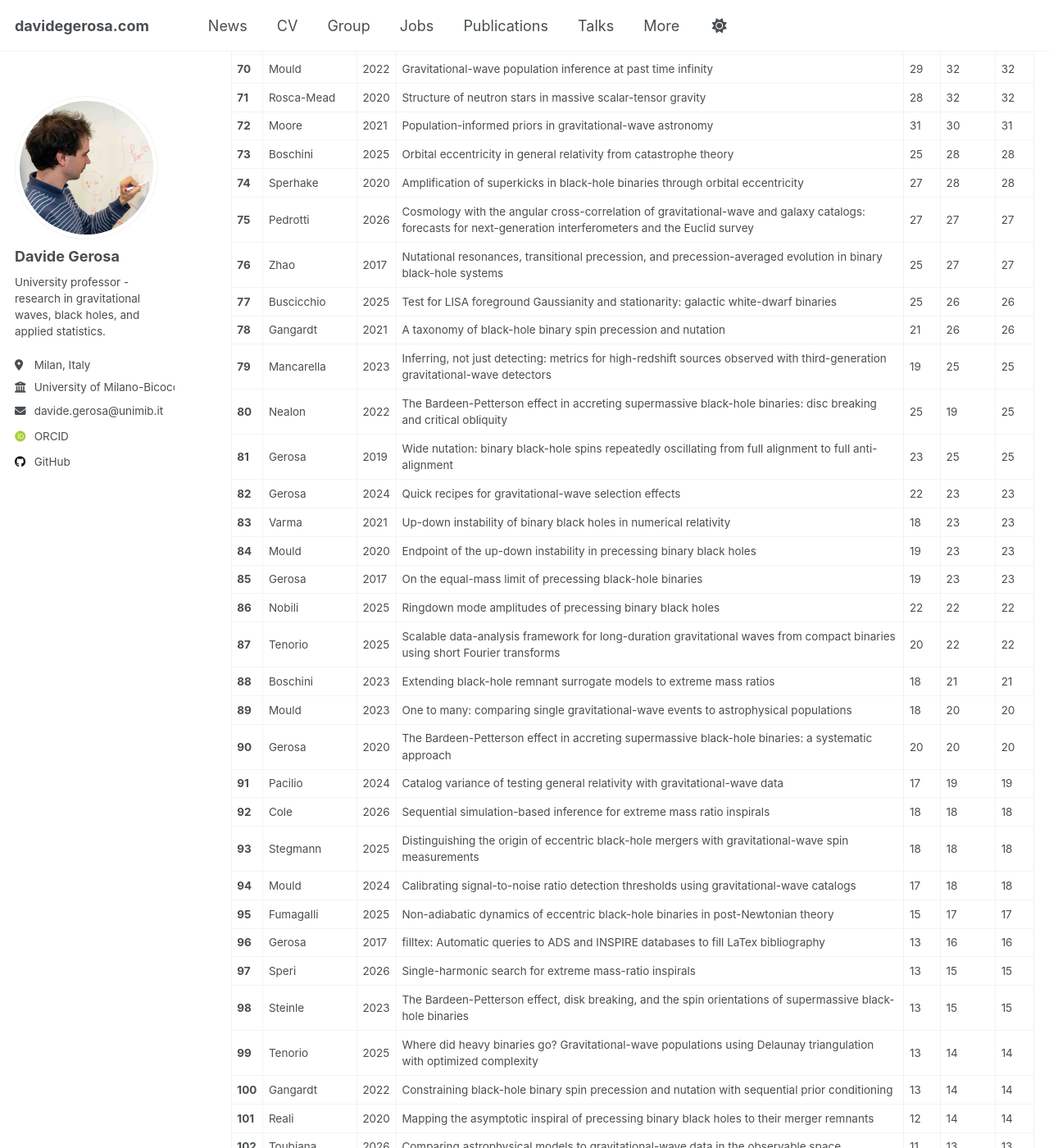
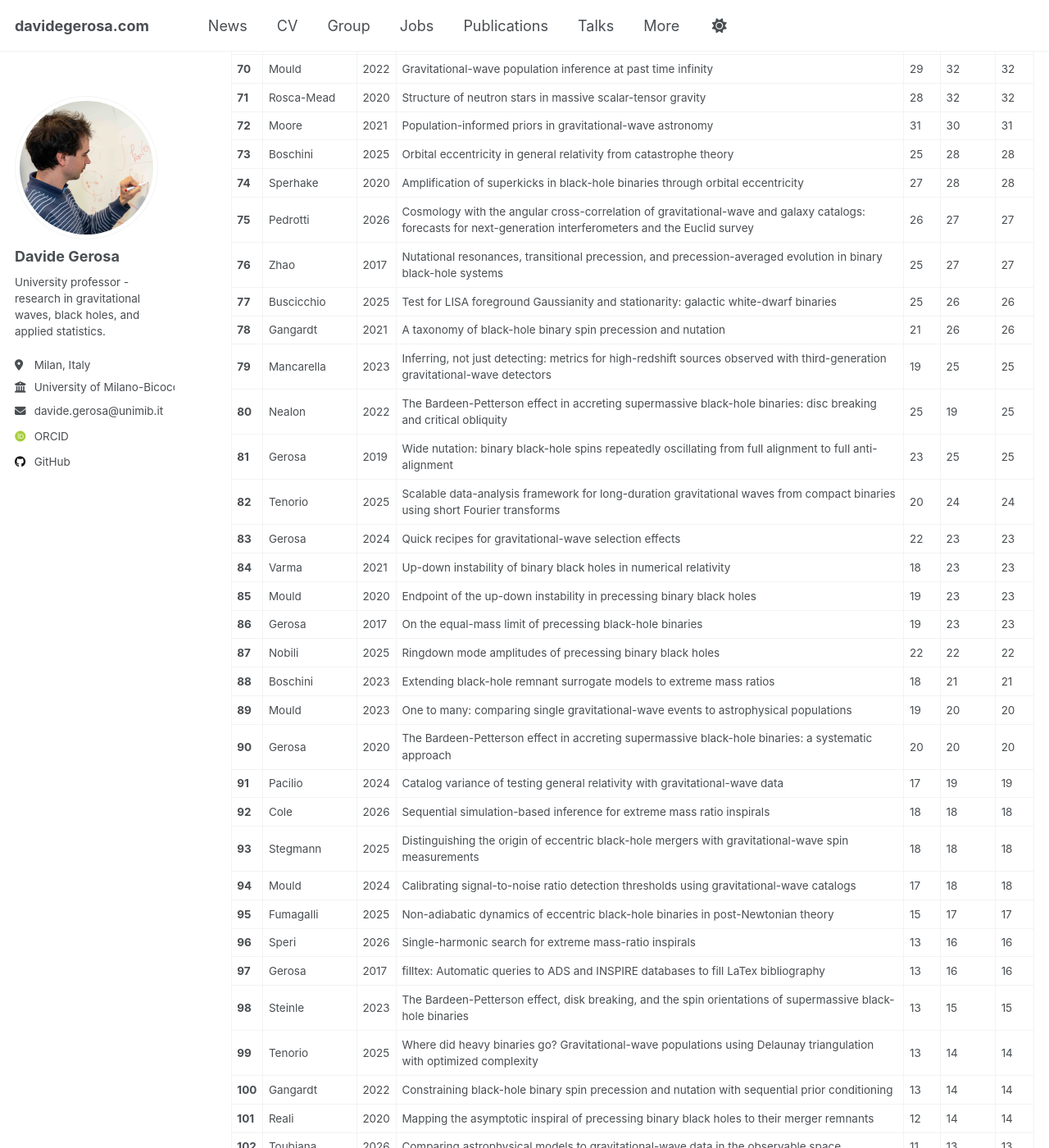
Before and after one commit to dgerosa/website, a Jekyll site: the page built from _pages/citations.md, in a window 1280 px wide and 1400 px high, scrolled down 3286 px. Shown: the whole window at 82% size. Built offline with Jekyll 4.4.1, drawn with Linux system fonts in a browser that asks for light colours; some web fonts are replaced; some of the changed text lies outside the part shown.

Commit message:
Website update from workflow

```diff
--- a/_pages/_citations.md
+++ b/_pages/_citations.md
@@ -77,35 +77,35 @@
 | **66** | Baibhav | 2021 | Looking for the parents of LIGO's black holes | 33 | 34 | 34 |
 | **67** | Wong | 2019 | Machine-learning interpolation of population-synthesis simulations to interpret gravitational-wave observations: a case study | 27 | 33 | 33 |
 | **68** | Chamberlain | 2019 | Frequency-domain waveform approximants capturing Doppler shifts | 31 | 33 | 33 |
-| **69** | Fumagalli | 2023 | Spin-eccentricity interplay in merging binary black holes | 28 | 32 | 32 |
+| **69** | Fumagalli | 2023 | Spin-eccentricity interplay in merging binary black holes | 27 | 32 | 32 |
 | **70** | Mould | 2022 | Gravitational-wave population inference at past time infinity | 29 | 32 | 32 |
 | **71** | Rosca-Mead | 2020 | Structure of neutron stars in massive scalar-tensor gravity | 28 | 32 | 32 |
 | **72** | Moore | 2021 | Population-informed priors in gravitational-wave astronomy | 31 | 30 | 31 |
 | **73** | Boschini | 2025 | Orbital eccentricity in general relativity from catastrophe theory | 25 | 28 | 28 |
 | **74** | Sperhake | 2020 | Amplification of superkicks in black-hole binaries through orbital eccentricity | 27 | 28 | 28 |
-| **75** | Pedrotti | 2026 | Cosmology with the angular cross-correlation of gravitational-wave and galaxy catalogs: forecasts for next-generation interferometers and the Euclid survey | 27 | 27 | 27 |
+| **75** | Pedrotti | 2026 | Cosmology with the angular cross-correlation of gravitational-wave and galaxy catalogs: forecasts for next-generation interferometers and the Euclid survey | 26 | 27 | 27 |
 | **76** | Zhao | 2017 | Nutational resonances, transitional precession, and precession-averaged evolution in binary black-hole systems | 25 | 27 | 27 |
 | **77** | Buscicchio | 2025 | Test for LISA foreground Gaussianity and stationarity: galactic white-dwarf binaries | 25 | 26 | 26 |
 | **78** | Gangardt | 2021 | A taxonomy of black-hole binary spin precession and nutation | 21 | 26 | 26 |
 | **79** | Mancarella | 2023 | Inferring, not just detecting: metrics for high-redshift sources observed with third-generation gravitational-wave detectors | 19 | 25 | 25 |
 | **80** | Nealon | 2022 | The Bardeen-Petterson effect in accreting supermassive black-hole binaries: disc breaking and critical obliquity | 25 | 19 | 25 |
 | **81** | Gerosa | 2019 | Wide nutation: binary black-hole spins repeatedly oscillating from full alignment to full anti-alignment | 23 | 25 | 25 |
-| **82** | Gerosa | 2024 | Quick recipes for gravitational-wave selection effects | 22 | 23 | 23 |
-| **83** | Varma | 2021 | Up-down instability of binary black holes in numerical relativity | 18 | 23 | 23 |
-| **84** | Mould | 2020 | Endpoint of the up-down instability in precessing binary black holes | 19 | 23 | 23 |
-| **85** | Gerosa | 2017 | On the equal-mass limit of precessing black-hole binaries | 19 | 23 | 23 |
-| **86** | Nobili | 2025 | Ringdown mode amplitudes of precessing binary black holes | 22 | 22 | 22 |
-| **87** | Tenorio | 2025 | Scalable data-analysis framework for long-duration gravitational waves from compact binaries using short Fourier transforms | 20 | 22 | 22 |
+| **82** | Tenorio | 2025 | Scalable data-analysis framework for long-duration gravitational waves from compact binaries using short Fourier transforms | 20 | 24 | 24 |
+| **83** | Gerosa | 2024 | Quick recipes for gravitational-wave selection effects | 22 | 23 | 23 |
+| **84** | Varma | 2021 | Up-down instability of binary black holes in numerical relativity | 18 | 23 | 23 |
+| **85** | Mould | 2020 | Endpoint of the up-down instability in precessing binary black holes | 19 | 23 | 23 |
+| **86** | Gerosa | 2017 | On the equal-mass limit of precessing black-hole binaries | 19 | 23 | 23 |
+| **87** | Nobili | 2025 | Ringdown mode amplitudes of precessing binary black holes | 22 | 22 | 22 |
 | **88** | Boschini | 2023 | Extending black-hole remnant surrogate models to extreme mass ratios | 18 | 21 | 21 |
-| **89** | Mould | 2023 | One to many: comparing single gravitational-wave events to astrophysical populations | 18 | 20 | 20 |
+| **89** | Mould | 2023 | One to many: comparing single gravitational-wave events to astrophysical populations | 19 | 20 | 20 |
 | **90** | Gerosa | 2020 | The Bardeen-Petterson effect in accreting supermassive black-hole binaries: a systematic approach | 20 | 20 | 20 |
 | **91** | Pacilio | 2024 | Catalog variance of testing general relativity with gravitational-wave data | 17 | 19 | 19 |
 | **92** | Cole | 2026 | Sequential simulation-based inference for extreme mass ratio inspirals | 18 | 18 | 18 |
 | **93** | Stegmann | 2025 | Distinguishing the origin of eccentric black-hole mergers with gravitational-wave spin measurements | 18 | 18 | 18 |
 | **94** | Mould | 2024 | Calibrating signal-to-noise ratio detection thresholds using gravitational-wave catalogs | 17 | 18 | 18 |
 | **95** | Fumagalli | 2025 | Non-adiabatic dynamics of eccentric black-hole binaries in post-Newtonian theory | 15 | 17 | 17 |
-| **96** | Gerosa | 2017 | filltex: Automatic queries to ADS and INSPIRE databases to fill LaTex bibliography | 13 | 16 | 16 |
-| **97** | Speri | 2026 | Single-harmonic search for extreme mass-ratio inspirals | 13 | 15 | 15 |
+| **96** | Speri | 2026 | Single-harmonic search for extreme mass-ratio inspirals | 13 | 16 | 16 |
+| **97** | Gerosa | 2017 | filltex: Automatic queries to ADS and INSPIRE databases to fill LaTex bibliography | 13 | 16 | 16 |
 | **98** | Steinle | 2023 | The Bardeen-Petterson effect, disk breaking, and the spin orientations of supermassive black-hole binaries | 13 | 15 | 15 |
 | **99** | Tenorio | 2025 | Where did heavy binaries go? Gravitational-wave populations using Delaunay triangulation with optimized complexity | 13 | 14 | 14 |
 | **100** | Gangardt | 2022 | Constraining black-hole binary spin precession and nutation with sequential prior conditioning | 13 | 14 | 14 |
@@ -134,8 +134,8 @@
 | **123** | Gerosa | 2018 | Surprises from the spins: astrophysics and relativity with detections of spinning black-hole mergers | 4 | 5 | 5 |
 | **124** | De Santi | 2026 | Inferring the population properties of galactic binaries from LISA's stochastic foreground | 2 | 4 | 4 |
 | **125** | Gerosa | 2023 | QLUSTER: quick clusters of merging binary black holes | 4 | 0 | 4 |
-| **126** | Borhanian | 2026 | Impact of facility timing and coordination for next-generation gravitational-wave detectors | 1 | 2 | 2 |
-| **127** | Tornotti | 2025 | Bayesian luminosity function estimation in multidepth datasets with selection effects: a case study for $$3<z<5$$ Lyman $$\alpha$$ emitters | 2 | 1 | 2 |
+| **126** | Tornotti | 2025 | Bayesian luminosity function estimation in multidepth datasets with selection effects: a case study for $$3<z<5$$ Lyman $$\alpha$$ emitters | 3 | 1 | 3 |
+| **127** | Borhanian | 2026 | Impact of facility timing and coordination for next-generation gravitational-wave detectors | 1 | 2 | 2 |
 | **128** | Gerosa | 2018 | Reanalysis of LIGO black-hole coalescences with alternative prior assumptions | 2 | 2 | 2 |
 | **129** | Dossena | 2026 | Not all spins of black-hole binaries formed in clusters are isotropic and not all spins of black-hole binaries formed in isolation are aligned | 1 | 1 | 1 |
 | **130** | Anselmo | 2026 | Black-hole ringdown with templates capturing spin precession: a reanalysis of GW190521 | 1 | 1 | 1 |
```
Also changed, not shown: other parts of _pages/_citations.md (+26 -26 lines), _pages/_group.md (+1 -1 lines), _pages/_publications.md (+1 -1 lines), _pages/_talks.md (+1 -1 lines).
